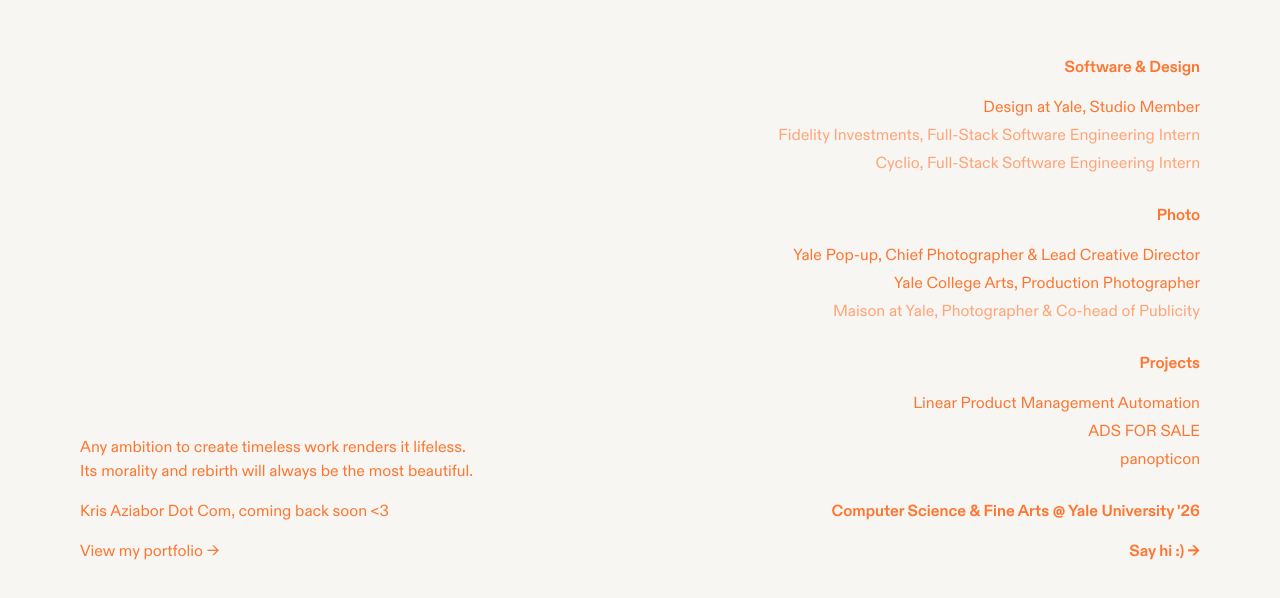
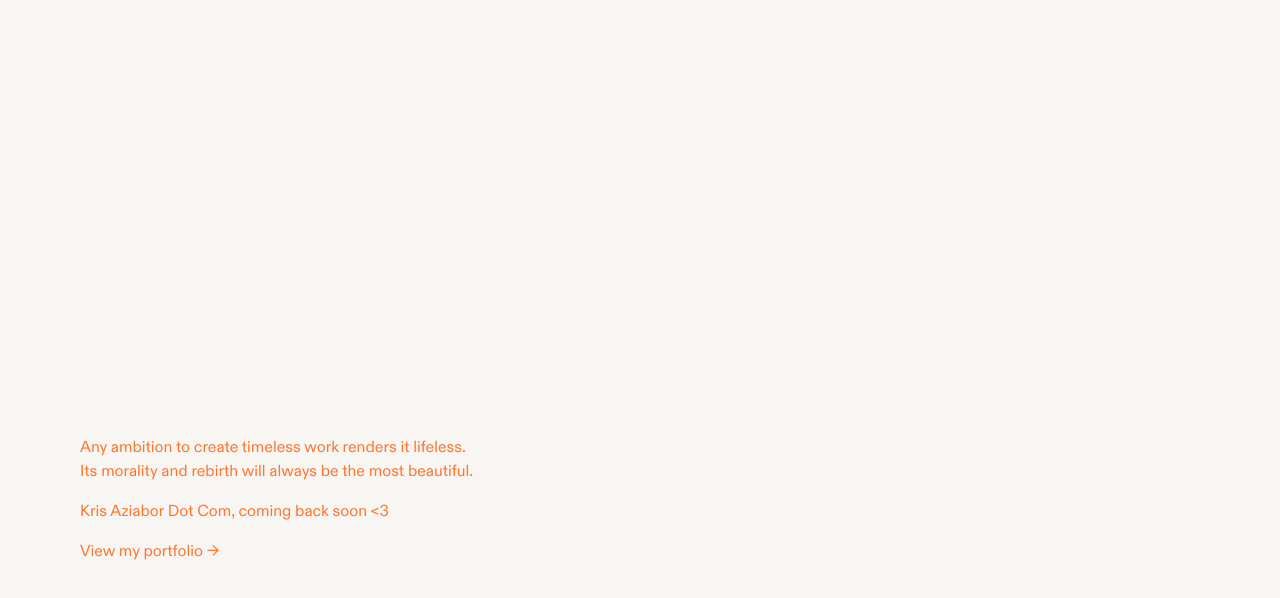
Before and after one commit to krisaziabor/portfolio, a Next.js app in the folder krisaziabor-dotcom/: page / in a window 1280 px wide. Shown: the part 158-756 px from the top of the page. Built offline with nearby package versions, Linux system fonts and the light colour scheme.

Commit message:
ready for NYT etc

```diff
--- a/krisaziabor-dotcom/src/app/components/bio.tsx
+++ b/krisaziabor-dotcom/src/app/components/bio.tsx
@@ -12,7 +12,7 @@
 
           <li>
             <a
-              href="http://krisaziabor.com/Design%20at%20Yale.pdf"
+              href="http://krisaziabor.com/PortfolioOct'24.pdf"
               target="_blank"
               className="hover:text-orange-400"
             >
--- a/krisaziabor-dotcom/src/app/components/cv/cv.tsx
+++ b/krisaziabor-dotcom/src/app/components/cv/cv.tsx
@@ -4,10 +4,28 @@
 import * as Collapsible from "@radix-ui/react-collapsible";
 import React from "react";
 
+interface OpenSection {
+  section: SectionType;
+  index: number;
+}
+
+type SectionType = "softwareDesign" | "photo" | "projects";
+
 export default function CV() {
-  const [openSDetail, setOpenSDetail] = React.useState(null); // Use null for no open item
-  const [openPDetail, setOpenPDetail] = React.useState(null); // Use null for no open item
-  const [openPrDetail, setOpenPrDetail] = React.useState(null); // Use null for no open item
+  const [openSection, setOpenSection] = React.useState<OpenSection | null>(
+    null
+  );
+
+  const handleOpenChange = (section: SectionType, index: number) => {
+    if (openSection?.section === section && openSection.index === index) {
+      setOpenSection(null);
+    } else {
+      setOpenSection({ section, index });
+    }
+  };
+
+  const isOpen = (section: SectionType, index: number) =>
+    openSection?.section === section && openSection.index === index;
 
   return (
     <aside className="text-base text-left text-foreground place-items-end content-end mx-auto sm:mx-0 max-w-[90%] sm:max-w-none">
@@ -19,8 +37,8 @@
           {softwareDesign.records.map((record, index) => (
             <li key={index} className="mb-1">
               <Collapsible.Root
-                open={openSDetail === index}
-                onOpenChange={(open) => setOpenSDetail(open ? index : null)}
+                open={isOpen("softwareDesign", index)}
+                onOpenChange={() => handleOpenChange("softwareDesign", index)}
               >
                 <Collapsible.Trigger asChild>
                   <div
@@ -41,8 +59,7 @@
                         : "text-foreground"
                     }`}
                   >
-                    {record.link && (
-                      <>
+                    {record.link ? (
                       <a
                         href={record.link}
                         target="_blank"
@@ -50,10 +67,10 @@
                       >
                         -&gt;
                       </a>
-                      </>
-                    )} {" "}
+                    ) : (
+                      "///"
+                    )}{" "}
                     {record.description}
-                    <br />
                   </div>
                 </Collapsible.Content>
               </Collapsible.Root>
@@ -68,8 +85,8 @@
           {photo.records.map((record, index) => (
             <li key={index} className="mb-1">
               <Collapsible.Root
-                open={openPDetail === index}
-                onOpenChange={(open) => setOpenPDetail(open ? index : null)}
+                open={isOpen("photo", index)}
+                onOpenChange={() => handleOpenChange("photo", index)}
               >
                 <Collapsible.Trigger asChild>
                   <div
@@ -90,8 +107,7 @@
                         : "text-foreground"
                     }`}
                   >
-                    {record.link && (
-                      <>
+                    {record.link ? (
                       <a
                         href={record.link}
                         target="_blank"
@@ -99,10 +115,10 @@
                       >
                         -&gt;
                       </a>
-                      </>
+                    ) : (
+                      "///"
                     )}{" "}
                     {record.description}
-                    <br />
                   </div>
                 </Collapsible.Content>
               </Collapsible.Root>
@@ -117,8 +133,8 @@
           {projects.records.map((record, index) => (
             <li key={index} className="mb-1">
               <Collapsible.Root
-                open={openPrDetail === index}
-                onOpenChange={(open) => setOpenPrDetail(open ? index : null)}
+                open={isOpen("projects", index)}
+                onOpenChange={() => handleOpenChange("projects", index)}
               >
                 <Collapsible.Trigger asChild>
                   <div
@@ -139,9 +155,7 @@
                         : "text-foreground"
                     }`}
                   >
-                   {record.link && (
-                      <>
-                        <br />
+                    {record.link ? (
                       <a
                         href={record.link}
                         target="_blank"
@@ -149,9 +163,10 @@
                       >
                         -&gt;
                       </a>
-                      </>
-                    )} {record.description}
-                    <br />
+                    ) : (
+                      "///"
+                    )}{" "}
+                    {record.description}
                   </div>
                 </Collapsible.Content>
               </Collapsible.Root>
@@ -159,10 +174,7 @@
           ))}
         </ol>
         <br />
-        <li className="mb-4 font-[family-name:var(--font-bold-abc-diatype)]">
-          Computer Science & Fine Arts @ Yale University '26
-        </li>
-        <li className="font-[family-name:var(--font-bold-abc-diatype)]">
+        <li>
           <a href="mailto:kris.aziabor@yale.edu">Say hi :) -&gt;</a>
         </li>
       </ol>
--- a/krisaziabor-dotcom/src/app/page.tsx
+++ b/krisaziabor-dotcom/src/app/page.tsx
@@ -1,11 +1,11 @@
 import Bio from "./components/bio";
-import CV from "./components/cv/cv";
+// import CV from "./components/cv/cv";
 
 export default function Home() {
   return (
     <div className="min-h-screen bg-background grid grid-cols-1 sm:grid-cols-2 items-end p-8 sm:p-20 font-[family-name:var(--font-abc-diatype)]">
       <Bio />
-      <CV />
+      {/* <CV /> */}
     </div>
   );
 }
```
Also changed, not shown: 2 other files (tests, documents, lock files or other folders). Lines whose indentation alone changed are shown as unchanged.
